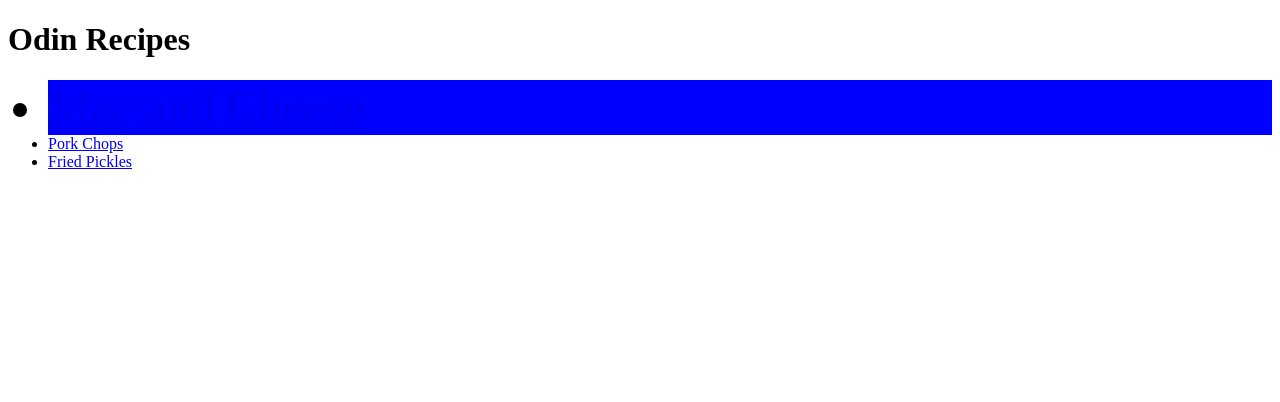
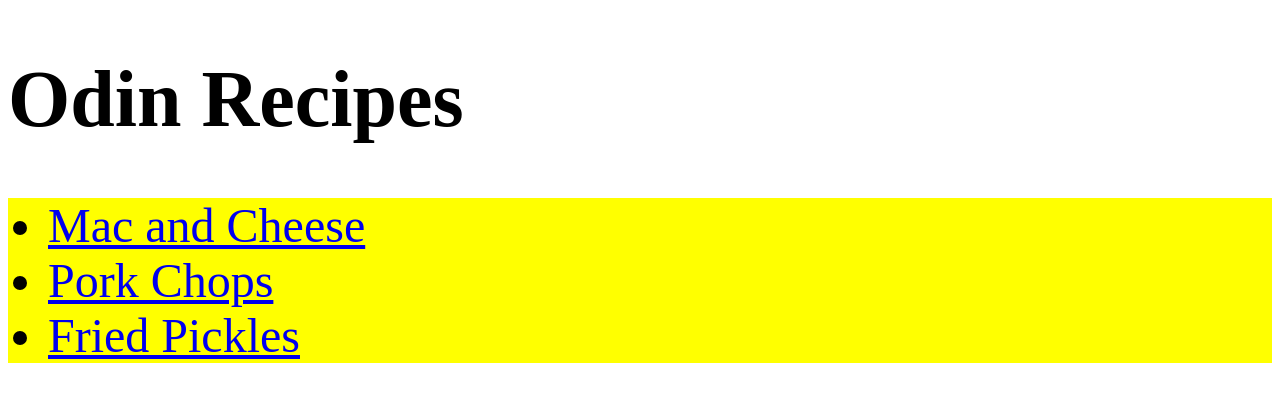
Before and after one commit to gabemackattack/odin-recipes, a plain HTML site: page index.html in a window 1280 px wide. Drawn offline with Linux system fonts and the light colour scheme.

Commit message:
remove class from li and apply to ul

```diff
--- a/index.html
+++ b/index.html
@@ -3,12 +3,12 @@
     <head>
       <meta charset="UTF-8">
       <title>Odin recipes</title>
-      <link rel="stylesheet" href="style.css">
+      <link rel="stylesheet" href="css/style.css">
     </head>
     <body>
-        <h1>Odin Recipes</h1>
-        <ul>
-            <li class="test"><a href="recipes/mac-cheese.html">Mac and Cheese</a></li>
+        <h1 style="font-size: 80px;">Odin Recipes</h1>
+        <ul class="test">
+            <li><a href="recipes/mac-cheese.html">Mac and Cheese</a></li>
             <li><a href="recipes/pork-chops.html">Pork Chops</li>
             <li><a href="recipes/fried-pickles.html">Fried Pickles</a></li>
         </ul>
```
